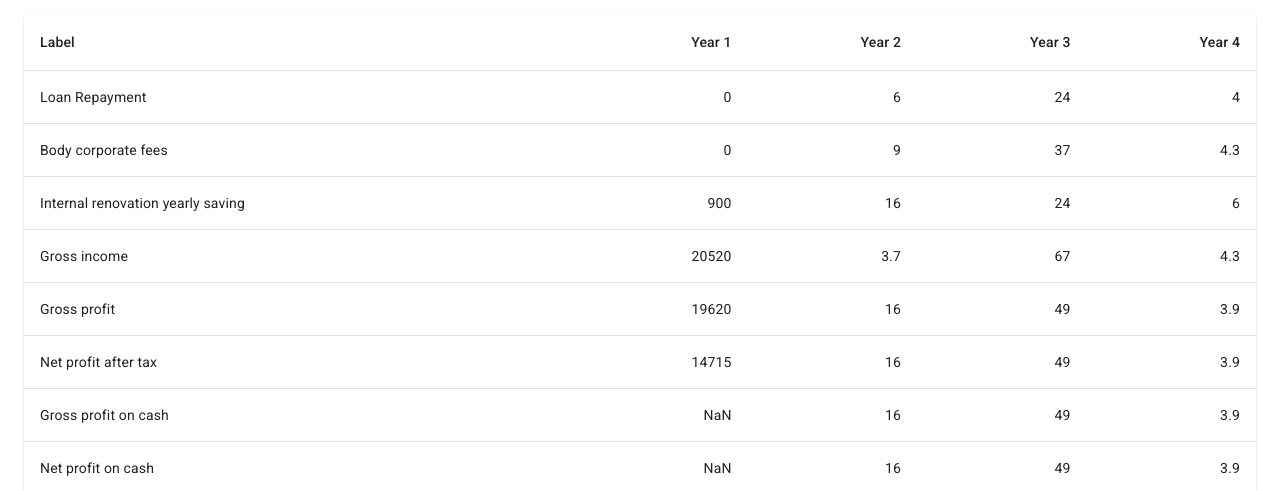
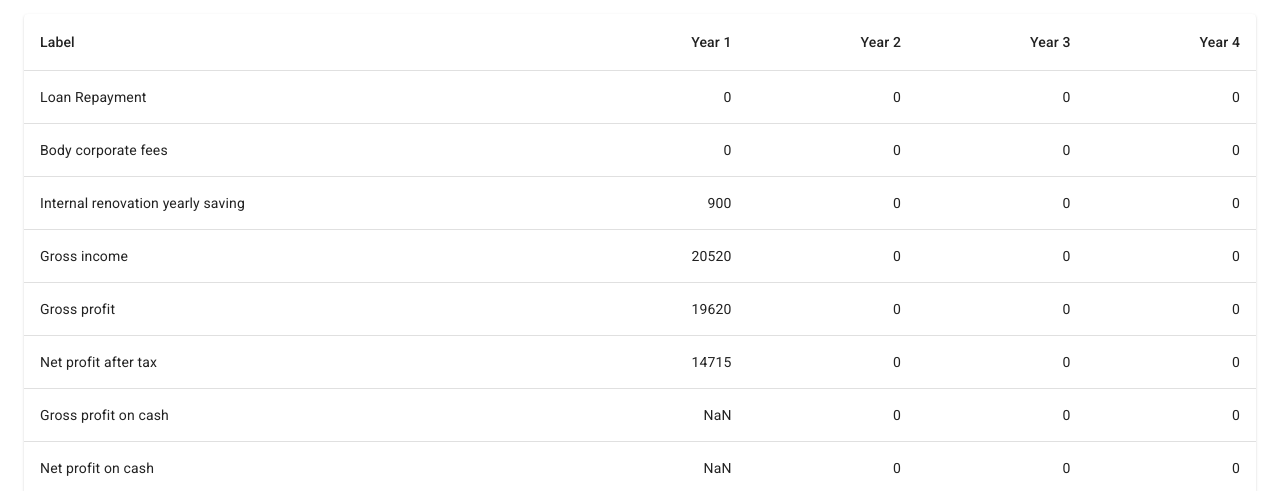
Before and after one commit to lpfister/realestate_calculator, a React (Create React App) app: page / in a window 1280 px wide. Shown: the part 869-1360 px from the top of the page. Built offline with nearby package versions, Linux system fonts and the light colour scheme.

Commit message:
no message

```diff
--- a/package.json
+++ b/package.json
@@ -1,5 +1,5 @@
 {
-  "homepage": "https://lpfister.github.io/realestate-calculator",
+  "homepage": "https://lpfister.github.io/realestate_calculator",
   "name": "realestate-calculator",
   "version": "4.0.0",
   "private": true,
--- a/src/BuyCaluculatorForm.js
+++ b/src/BuyCaluculatorForm.js
@@ -324,14 +324,14 @@ function BasicTable(props) {
   var net_profit = gross_profit - income_tax - wealth_tax;
 
   const rows = [
-    createData('Loan Repayment', loan_repayment, 6.0, 24, 4.0),
-    createData('Body corporate fees', body_corporate, 9.0, 37, 4.3),
-    createData('Internal renovation yearly saving', propertyModel.renovation_cost_yearly, 16.0, 24, 6.0),
-    createData('Gross income',gross_income, 3.7, 67, 4.3),
-    createData('Gross profit', gross_profit, 16.0, 49, 3.9),
-    createData('Net profit after tax', net_profit, 16.0, 49, 3.9),
-    createData('Gross profit on cash', roundAccurately(gross_profit/propertyModel.total_cash*100,2), 16.0, 49, 3.9),
-    createData('Net profit on cash', roundAccurately(net_profit/propertyModel.total_cash*100,2), 16.0, 49, 3.9),
+    createData('Loan Repayment', loan_repayment, 0, 0, 0),
+    createData('Body corporate fees', body_corporate, 0, 0, 0),
+    createData('Internal renovation yearly saving', propertyModel.renovation_cost_yearly, 0, 0, 0),
+    createData('Gross income',gross_income, 0, 0, 0),
+    createData('Gross profit', gross_profit, 0, 0, 0),
+    createData('Net profit after tax', net_profit, 0, 0, 0),
+    createData('Gross profit on cash', roundAccurately(gross_profit/propertyModel.total_cash*100,2), 0, 0, 0),
+    createData('Net profit on cash', roundAccurately(net_profit/propertyModel.total_cash*100,2), 0, 0, 0),
   ];
 
   return (
```
Also changed, not shown: 1 other file (tests, documents, lock files or other folders).
